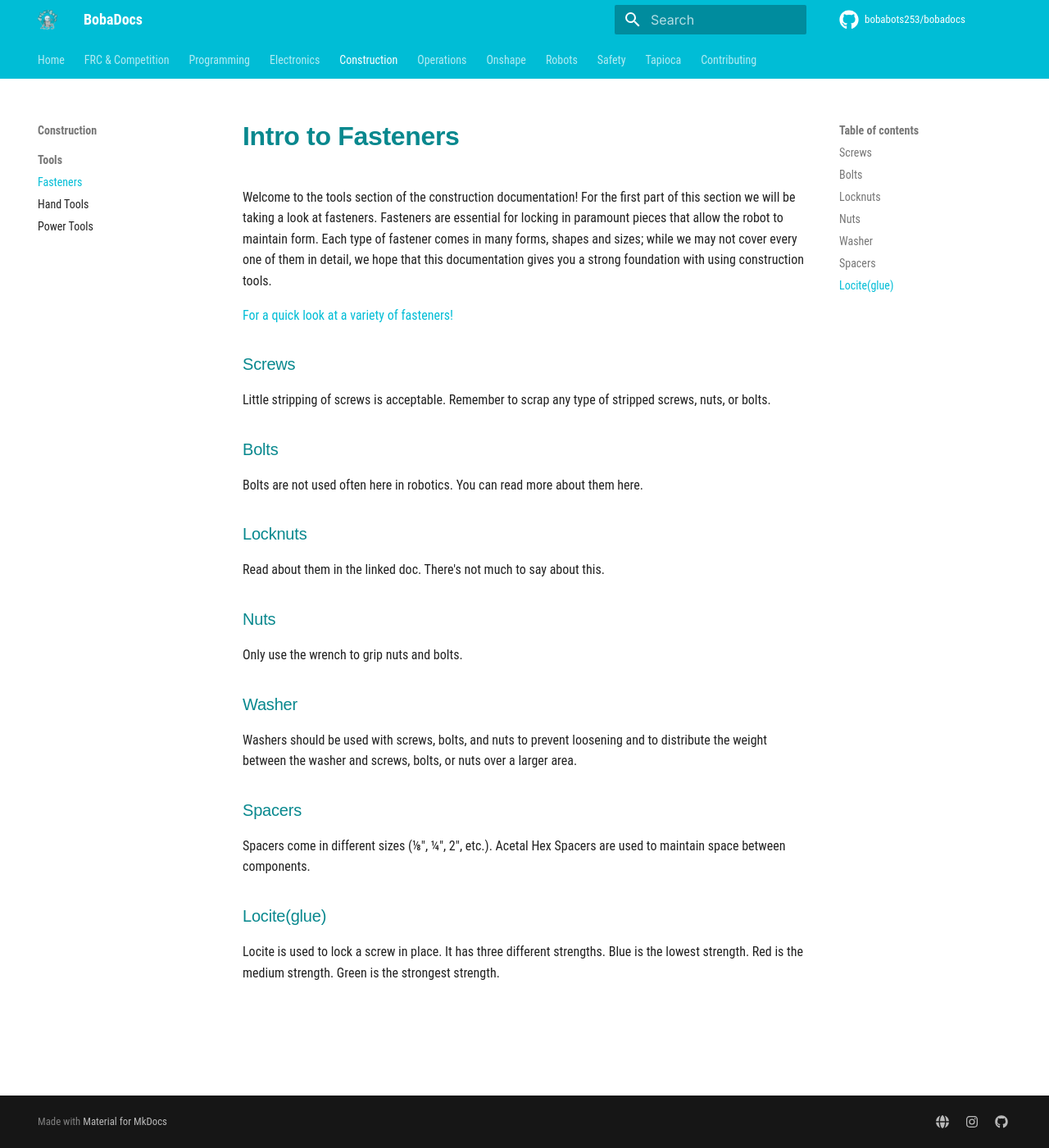
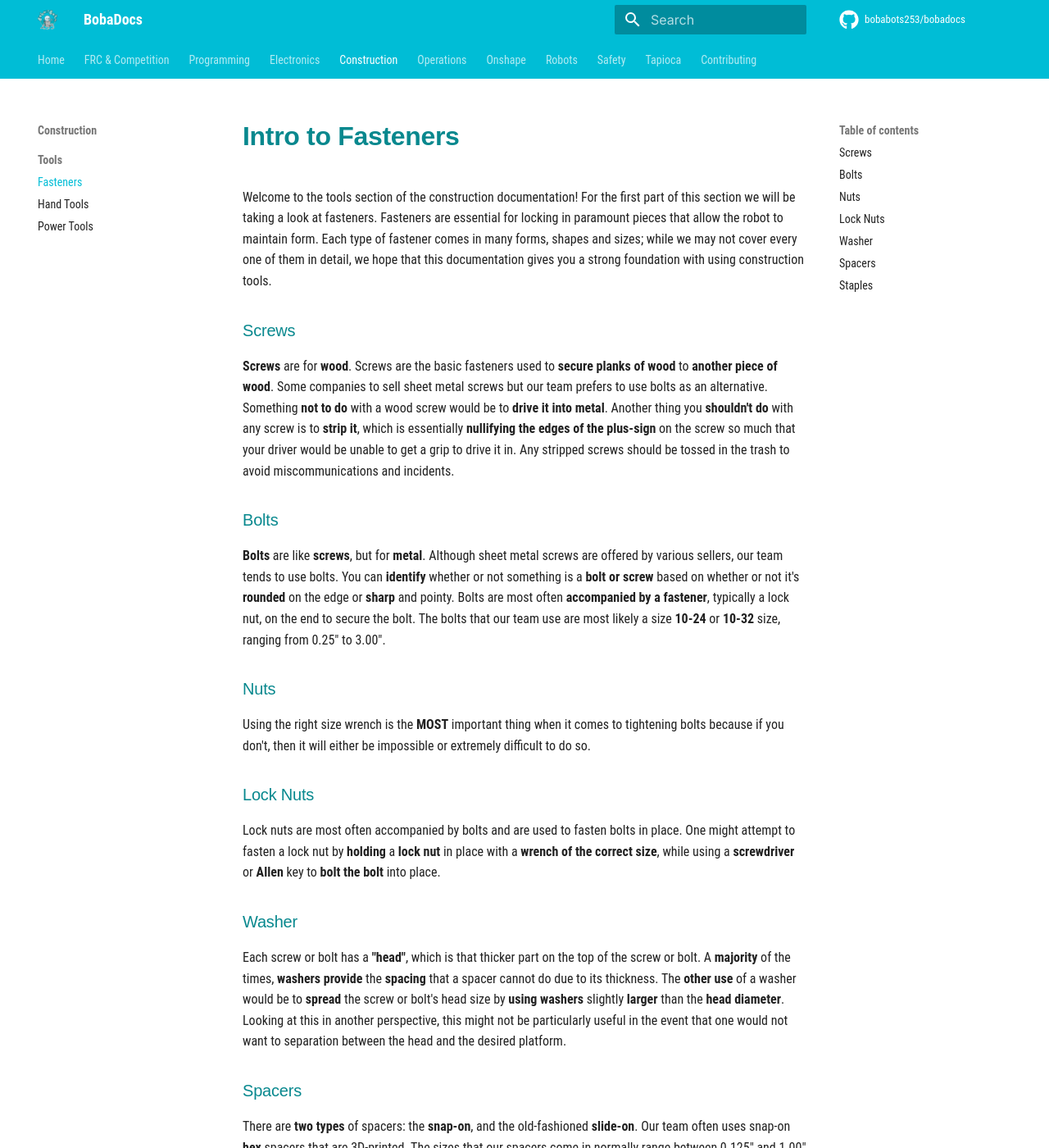
Before and after one commit to bobabots253/bobadocs, an MkDocs documentation site: the page built from docs/construction/tools/fasteners.md, in a window 1280 px wide and 1400 px high. Shown: the whole window at 82% size. Built offline with MkDocs 1.6.1 and Material for MkDocs 9.7.7, drawn with Linux system fonts in a browser that asks for light colours; comment, search, counter and statistics services are not loaded; some of the changed text lies outside the part shown.

Commit message:
Update fasteners.md

```diff
--- a/docs/construction/tools/fasteners.md
+++ b/docs/construction/tools/fasteners.md
@@ -2,25 +2,23 @@
 
 Welcome to the tools section of the construction documentation! For the first part of this section we will be taking a look at fasteners. Fasteners are essential for locking in paramount pieces that allow the robot to maintain form. Each type of fastener comes in many forms, shapes and sizes; while we may not cover every one of them in detail, we hope that this documentation gives you a strong foundation with using construction tools.
 
-[For a quick look at a variety of fasteners!](https://www.boltdepot.com/fastener-information/Printable-Tools/Type-Chart.pdf)
-
 ### Screws
-Little stripping of screws is acceptable. Remember to scrap any type of stripped screws, nuts, or bolts.
+**Screws** are for **wood**. Screws are the basic fasteners used to **secure planks of wood** to **another piece of wood**. Some companies to sell sheet metal screws but our team prefers to use bolts as an alternative. Something **not to do** with a wood screw would be to **drive it into metal**. Another thing you **shouldn't do** with any screw is to **strip it**, which is essentially **nullifying the edges of the plus-sign** on the screw so much that your driver would be unable to get a grip to drive it in. Any stripped screws should be tossed in the trash to avoid miscommunications and incidents.
 
 ### Bolts
-Bolts are not used often here in robotics. You can read more about them here.
-
-### Locknuts
-Read about them in the linked doc. There's not much to say about this.
+**Bolts** are like **screws**, but for **metal**. Although sheet metal screws are offered by various sellers, our team tends to use bolts. You can **identify** whether or not something is a **bolt or screw** based on whether or not it's **rounded** on the edge or **sharp** and pointy. Bolts are most often **accompanied by a fastener**, typically a lock nut, on the end to secure the bolt. The bolts that our team use are most likely a size **10-24** or **10-32** size, ranging from 0.25" to 3.00".
 
 ### Nuts
-Only use the wrench to grip nuts and bolts.
+Using the right size wrench is the **MOST** important thing when it comes to tightening bolts because if you don't, then it will either be impossible or extremely difficult to do so.
+
+### Lock Nuts
+Lock nuts are most often accompanied by bolts and are used to fasten bolts in place. One might attempt to fasten a lock nut by **holding** a **lock nut** in place with a **wrench of the correct size**, while using a **screwdriver** or **Allen** key to **bolt the bolt** into place.
 
 ### Washer
-Washers should be used with screws, bolts, and nuts to prevent loosening and to distribute the weight between the washer and screws, bolts, or nuts over a larger area.
+Each screw or bolt has a **"head"**, which is that thicker part on the top of the screw or bolt. A **majority** of the times, **washers** **provide** the **spacing** that a spacer cannot do due to its thickness. The **other use** of a washer would be to **spread** the screw or bolt's head size by **using washers** slightly **larger** than the **head diameter**. Looking at this in another perspective, this might not be particularly useful in the event that one would not want to separation between the head and the desired platform.
 
 ### Spacers
-Spacers come in different sizes (1/8", 1/4", 2", etc.). Acetal Hex Spacers are used to maintain space between components.
+There are **two types** of spacers: the **snap-on**, and the old-fashioned **slide-on**. Our team often uses snap-on **hex** spacers that are 3D-printed. The sizes that our spacers come in normally range between 0.125" and 1.00" in length. The **difference** betweenn a **spacer** and a **washer** is that screws and bolts can **go through** the washer to **provide spacing**, whereas **spacers** are just **space providers**. It is **not possible** to **thread** a screw or bolt through one of our **snap-on hex spacers** because that hexagonal part of the spacer **snaps** onto an **axle**. One may use a spacer in order to **provide** **spacing** **between wheels or rollers**. The **advantage** of using a snap-on spacer is that it literally **just snaps on**. No taking out anything on either side of the axle to slide in the spacer. But this means that a **snap-on spacer** is more **likely** to **fall** off after **enduring a hard impact**.
 
-### Locite(glue)
-Locite is used to lock a screw in place. It has three different strengths. Blue is the lowest strength. Red is the medium strength. Green is the strongest strength.
+### Staples
+Sort of self-explanatory. Staples are used for stapling things to each other. FRC High School teams typically use staples for putting together **bumpers** (see **Robot Mechanisms & Parts of a Robot** page).
```
